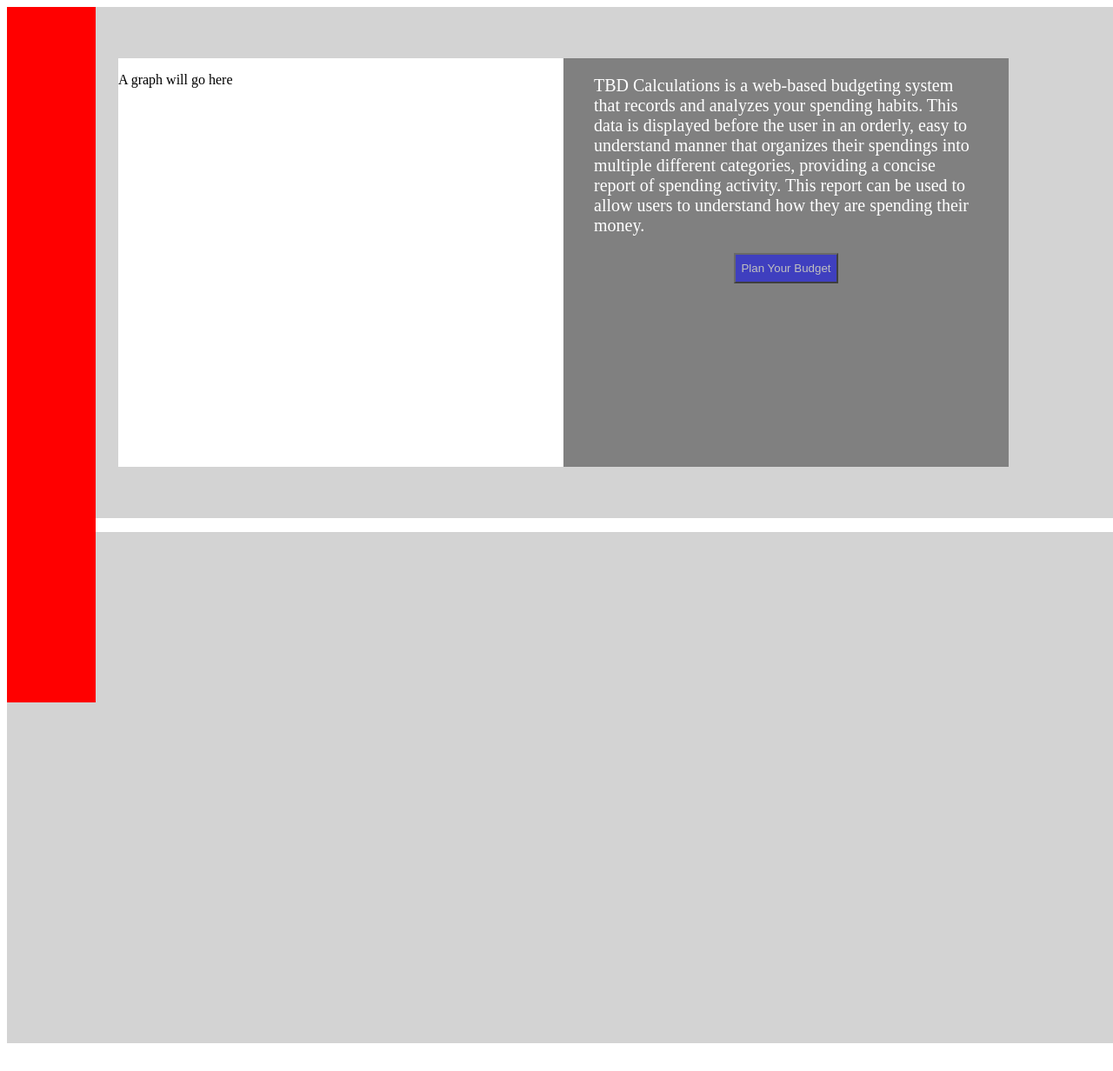
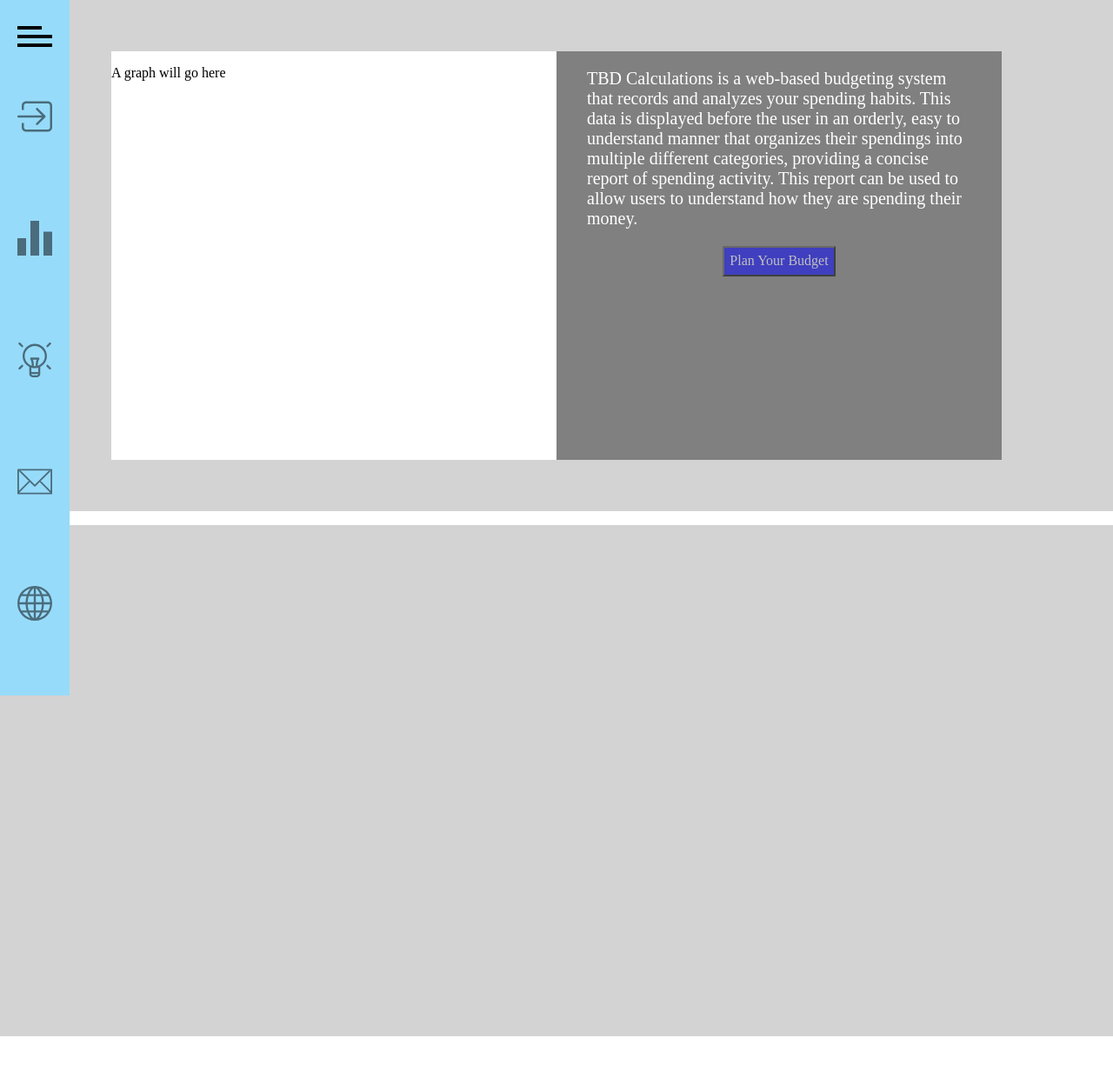
Before and after one commit to RJGroom/TBD-Calculations, a PHP site: page / in a window 1280 px wide. Shown: the top 1232 px of the page at 87% size. After the commit the page ends 1192 px from the top, so only its background shows below. Run offline with PHP 8.4, Linux system fonts and the light colour scheme; some libraries are stand-ins or nearby versions.

Commit message:
Updated NavBar

```diff
--- a/index.html
+++ b/index.html
@@ -5,11 +5,45 @@
     <meta name="viewport" content="width=device-width, initial-scale=1.0">
     <meta http-equiv="X-UA-Compatible" content="ie=edge">
     <title>TBD Calculations</title>
+    <link href="https://fonts.googleapis.com/css?family=Lato|Montserrat|Open+Sans|Oswald|Raleway|Roboto" rel="stylesheet">
+    <link rel="stylesheet" href="/node_modules/normalize.css/normalize.css">
     <link rel="stylesheet" href="style.css">
 </head>
 <body>
 
-    <div class="navBar"></div>
+    <div class="navBar" id="navBar">
+        <div class="menuIcon" onclick="toggleNav()">
+            <div class="menuBar topBar"></div>
+            <div class="menuBar middleBar"></div>
+            <div class="menuBar bottomBar"></div>
+        </div>
+
+        <div class="navSection">
+            <p class="navDescription"><span style="font-weight:bold">Login</span> to save your records and keep track of your spending habits</p>
+            <img class="navIcon" src="Icons/login-square-arrow-button-outline.svg">
+        </div>
+
+        <div class="navSection">
+            <p class="navDescription">View a <span style="font-weight:bold">graphical representation</span> of your spending and saving habits</p>
+            <img class="navIcon" src="Icons/three-bars-graph.svg">
+        </div>
+
+        <div class="navSection">
+            <p class="navDescription">View a list of <span style="font-weight:bold">budgeting tips</span> and advice to help improve your spending habits</p>
+            <img class="navIcon" src="Icons/elemental-tip.svg">
+        </div>
+
+        <div class="navSection">
+            <p class="navDescription"><span style="font-weight:bold">Contact</span> TBD Calculations with any of your questions, comments, or concerns</p>
+            <img class="navIcon" src="Icons/contact.svg">
+        </div>
+
+        <div class="navSection">
+            <p class="navDescription">View a list of the different <span style="font-weight:bold">language and currency</span> preferences available</p>
+            <img class="navIcon" src="Icons/worlwide.svg">
+        </div>
+
+    </div>
 
     <div class="container">
         <div class="section1">
@@ -32,5 +66,7 @@
 
         </div>
     </div>
+
+    <script src="index.js"></script>
 </body>
 </html>
--- a/index.js
+++ b/index.js
@@ -0,0 +1,10 @@
+function toggleNav() {
+    let nav = document.getElementById('navBar');
+
+    if (nav.style.width == "30%") {
+        nav.style.width = "80px";
+    }
+    else {
+        nav.style.width = "30%";
+    }
+}
--- a/style.css
+++ b/style.css
@@ -1,8 +1,100 @@
 .navBar {
   position: fixed;
+  display: -webkit-box;
+  display: -ms-flexbox;
+  display: flex;
+  -webkit-box-orient: vertical;
+  -webkit-box-direction: normal;
+      -ms-flex-direction: column;
+          flex-direction: column;
+  -webkit-box-align: end;
+      -ms-flex-align: end;
+          align-items: flex-end;
   height: 100%;
-  width: 8%;
-  background-color: red;
+  width: 80px;
+  background-color: #97dbfa;
+  -webkit-transition: 500ms ease;
+  transition: 500ms ease;
+}
+
+@media screen and (max-width: 900px) {
+  .navBar {
+    width: 80px !important;
+  }
+}
+
+.menuIcon {
+  margin-top: 30px;
+  margin-right: 20px;
+  width: 40px;
+  height: 24px;
+  cursor: pointer;
+}
+
+@media screen and (max-width: 900px) {
+  .menuIcon {
+    display: none;
+  }
+}
+
+.menuIcon:hover .topBar {
+  width: 100%;
+}
+
+.menuBar {
+  width: 100%;
+  height: 4px;
+  background-color: black;
+  -webkit-transition: 500ms ease;
+  transition: 500ms ease;
+}
+
+.topBar {
+  width: 70%;
+  margin-bottom: 6px;
+}
+
+.middleBar {
+  margin-bottom: 6px;
+}
+
+.navSection {
+  display: -webkit-box;
+  display: -ms-flexbox;
+  display: flex;
+  -webkit-box-align: center;
+      -ms-flex-align: center;
+          align-items: center;
+  -webkit-box-pack: end;
+      -ms-flex-pack: end;
+          justify-content: flex-end;
+  margin-top: 20px;
+  width: 380px;
+  height: 15%;
+  overflow: hidden;
+}
+
+.navDescription {
+  display: inline;
+  width: 300px;
+  margin-left: 5%;
+  margin-right: 5%;
+  font-family: 'Raleway';
+}
+
+.navIcon {
+  margin-right: 20px;
+  display: inline;
+  width: 40px;
+  height: 40px;
+  opacity: 0.5;
+  -webkit-transition: 500ms ease;
+  transition: 500ms ease;
+  cursor: pointer;
+}
+
+.navIcon:hover {
+  opacity: 1;
 }
 
 .container {
--- a/style.scss
+++ b/style.scss
@@ -1,8 +1,84 @@
 .navBar {
     position: fixed;
+    display: flex;
+    flex-direction: column;
+    align-items: flex-end;
     height: 100%;
-    width: 8%;
-    background-color: red;
+    width: 80px;
+    background-color: #97dbfa;
+    transition: 500ms ease;
+}
+
+@media screen and (max-width: 900px) {
+    .navBar {
+        width: 80px !important;
+    }
+}
+
+.menuIcon {
+    margin-top: 30px;
+    margin-right: 20px;
+    width: 40px;
+    height: 24px;
+    cursor: pointer;
+}
+
+@media screen and (max-width: 900px) {
+    .menuIcon {
+        display: none;
+    }
+}
+
+.menuIcon:hover .topBar{
+    width: 100%;
+}
+
+.menuBar {
+    width: 100%;
+    height: 4px;
+    background-color: black;
+    transition: 500ms ease;
+}
+
+.topBar {
+    width: 70%;
+    margin-bottom: 6px;
+}
+
+.middleBar {
+    margin-bottom: 6px;
+}
+
+.navSection {
+    display: flex;
+    align-items: center;
+    justify-content: flex-end;
+    margin-top: 20px;
+    width: 380px;
+    height: 15%;
+    overflow: hidden;
+}
+
+.navDescription {
+    display: inline;
+    width: 300px;
+    margin-left: 5%;
+    margin-right: 5%;
+    font-family: 'Raleway';
+}
+
+.navIcon {
+    margin-right: 20px;
+    display: inline;
+    width: 40px;
+    height: 40px;
+    opacity: 0.5;
+    transition: 500ms ease;
+    cursor: pointer;
+}
+
+.navIcon:hover {
+    opacity: 1;
 }
 
 .container {
```
Also changed, not shown: package.json (added, +22 -0 lines), Icons/bar-chart.svg (added), Icons/contact.svg (added), Icons/elemental-tip.svg (added), Icons/login-square-arrow-button-outline.svg (added), Icons/pie-chart-outline.svg (added), Icons/three-bars-graph.svg (added), Icons/worlwide.svg (added), package-lock.json (added), 1 other file.
